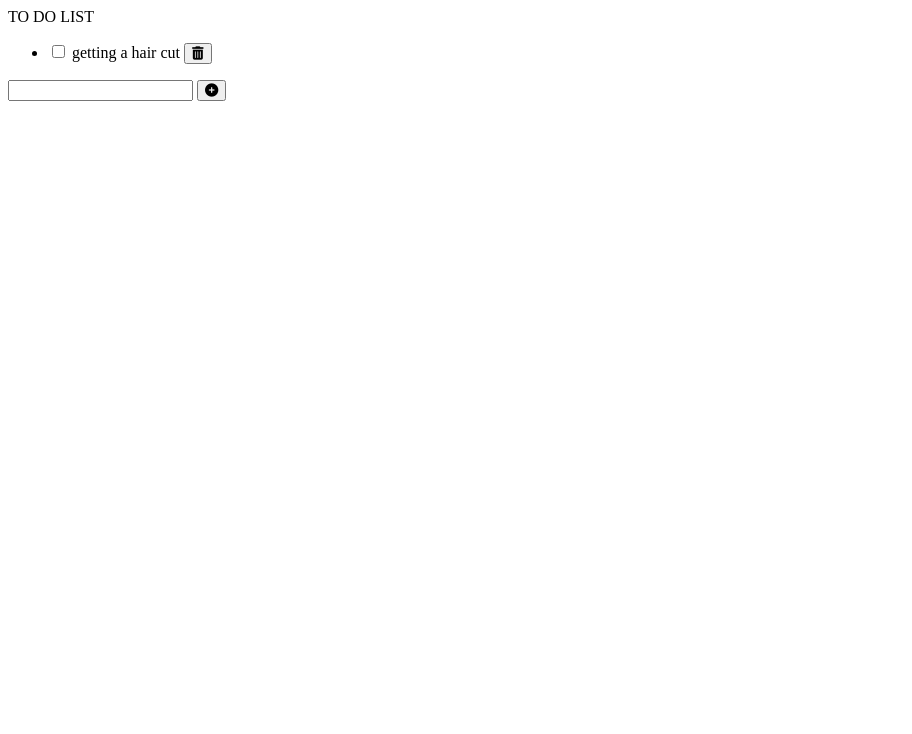
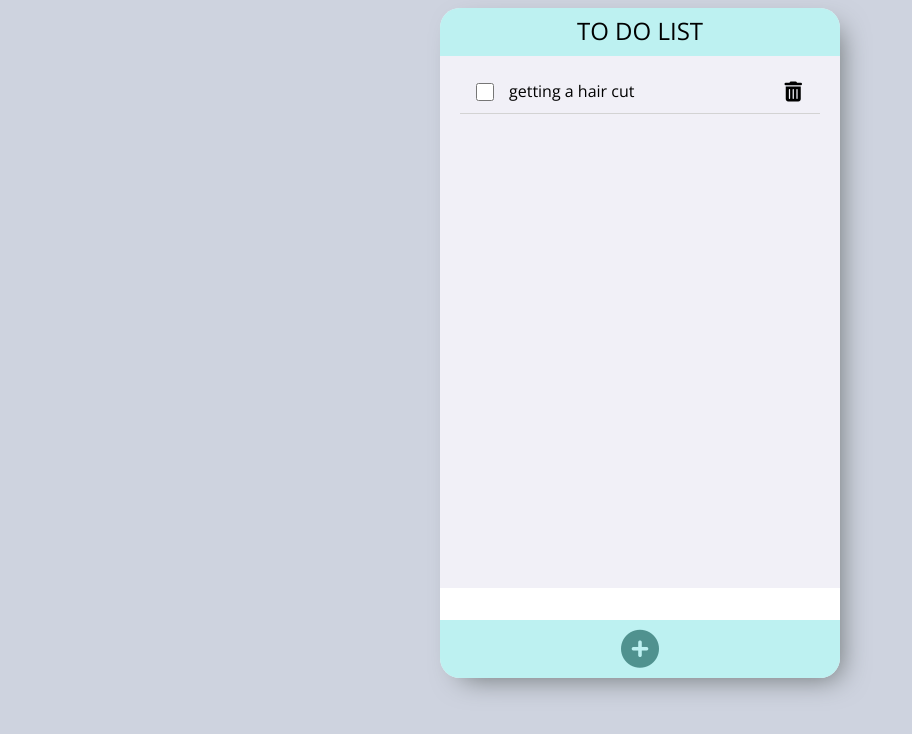
Before and after one commit to sookie-c/to-do-list, a plain HTML site: page index.html in a window 1280 px wide. Shown: the whole page, without its empty margins (0-912 px from the left). Drawn offline with nearby package versions, Linux system fonts and the light colour scheme.

Commit message:
CSS & HTML markup fix

```diff
--- a/index.html
+++ b/index.html
@@ -5,6 +5,8 @@
     <meta http-equiv="X-UA-Compatible" content="IE=edge">
     <meta name="viewport" content="width=device-width, initial-scale=1.0">
     <script src="https://kit.fontawesome.com/afef992f5c.js" crossorigin="anonymous"></script>
+    <link href="https://fonts.googleapis.com/css2?family=Open+Sans:wght@300&display=swap" rel="stylesheet">
+    <link rel="stylesheet" href="style.css">
     <title>To Do List</title>
     <meta name="description" content="Simple to-do-list application">
     <meta name="author" content="Sookie">
@@ -14,11 +16,13 @@
         <header class="header">TO DO LIST</header>
         <ul class="items">
             <li class="item__row">
+                <div class="item">
                     <input type="checkbox" class="item__checkbox" />
                     <span class="item__name">getting a hair cut</span>
                     <button class="item__delete">
                         <i class="fas fa-trash-alt"></i>
                     </button>
+                </div>
                 <div class="item__divider"></div>
             </li>
         </ul>
--- /dev/null
+++ b/style.css
@@ -0,0 +1,106 @@
+* {
+  box-sizing: border-box;
+}
+
+body {
+  font-family: "Open Sans", sans-serif;
+  text-align: center;
+  background-color: #ced3df;
+}
+
+button {
+  outline: none;
+  border: none;
+  background-color: transparent;
+}
+
+.list {
+  width: 400px;
+  margin: auto;
+  background-color: #f1f0f7;
+  border-radius: 20px;
+  -webkit-box-shadow: 10px 10px 28px -10px rgba(105, 112, 112, 1);
+  -moz-box-shadow: 10px 10px 28px -10px rgba(105, 112, 112, 1);
+  box-shadow: 10px 10px 28px -10px rgba(105, 112, 112, 1);
+}
+
+.header {
+  height: 48px;
+  padding: 6px;
+  font-size: 24px;
+  background-color: #bdf1f1;
+  border-radius: 20px 20px 0 0;
+}
+
+.items {
+  height: 500px;
+  padding: 0px;
+  list-style: none;
+}
+
+.item {
+  display: flex;
+  justify-content: space-between;
+  padding: 8px 32px;
+}
+
+.item__checkbox {
+  width: 18px;
+  height: 18px;
+  cursor: pointer;
+}
+
+.item__checkbox:checked + .item__name {
+  text-decoration: line-through;
+  color: rgb(172, 172, 172);
+}
+
+.item__name {
+  margin-right: auto;
+  padding-left: 12px;
+}
+
+.item__delete {
+  font-size: 20px;
+  cursor: pointer;
+  transition: all 300ms ease-in-out;
+}
+
+.item__delete:hover {
+  color: red;
+  transform: scale(1.1);
+}
+
+.item__divider {
+  width: 90%;
+  height: 1px;
+  margin: auto;
+  background-color: lightgrey;
+}
+
+.footer {
+  background-color: #bdf1f1;
+  border-radius: 0 0 20px 20px;
+}
+
+.footer__input {
+  width: 100%;
+  height: 32px;
+  padding: 0 12px;
+  font-size: 18px;
+  border: none;
+  outline: none;
+}
+
+.footer__button {
+  margin-top: 3px;
+  padding: 6px;
+  font-size: 38px;
+  color: rgb(80, 146, 143);
+  cursor: pointer;
+  transition: all 300ms ease-in-out;
+}
+
+.footer__button:hover {
+  transform: scale(1.1);
+}
```
Lines whose indentation alone changed are shown as unchanged.
